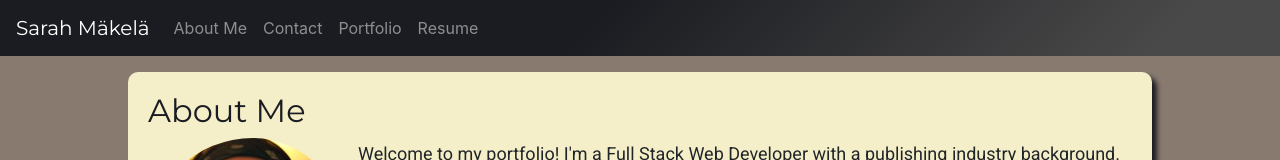
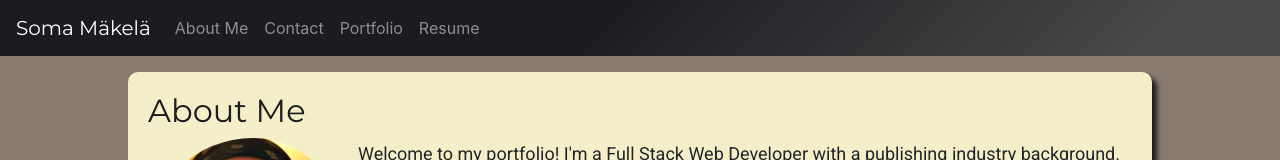
Before and after one commit to smakela13/smakela-portfolio-react-version, a React (Create React App) app in the folder my-portfolio/: page / in a window 1280 px wide. Shown: the top 160 px of the page. Built offline with nearby package versions, Linux system fonts and the light colour scheme.

Commit message:
Updated name in Navbar.js - Added a starting template for Project.js

```diff
--- a/my-portfolio/src/components/Navbar.js
+++ b/my-portfolio/src/components/Navbar.js
@@ -5,7 +5,7 @@ const Navigation = () => {
 	return (
 		<>
 			<Navbar collapseOnSelect sticky='top' expand='sm' bg='dark' variant='dark' className='header'>
-				<Navbar.Brand className='header-nav'>Sarah Mäkelä</Navbar.Brand>
+				<Navbar.Brand className='header-nav'>Soma Mäkelä</Navbar.Brand>
 				<Navbar.Toggle aria-controls='responsive-navbar-nav' />
 				<Navbar.Collapse id='responsive-navbar-nav'>
 					<Nav className='mr-auto'>
```
Also changed, not shown: my-portfolio/src/components/Project.js (added, +11 -0 lines).
